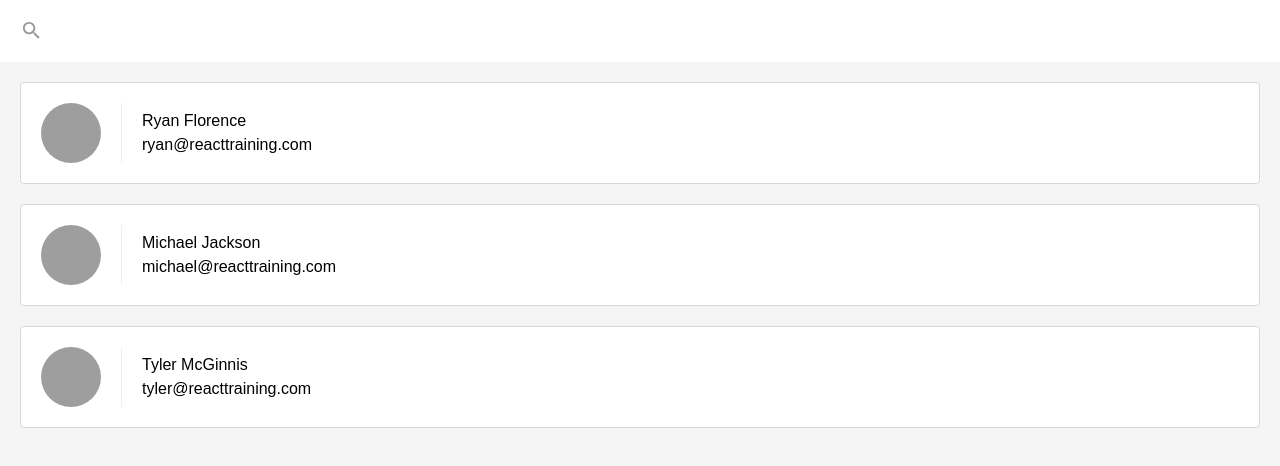
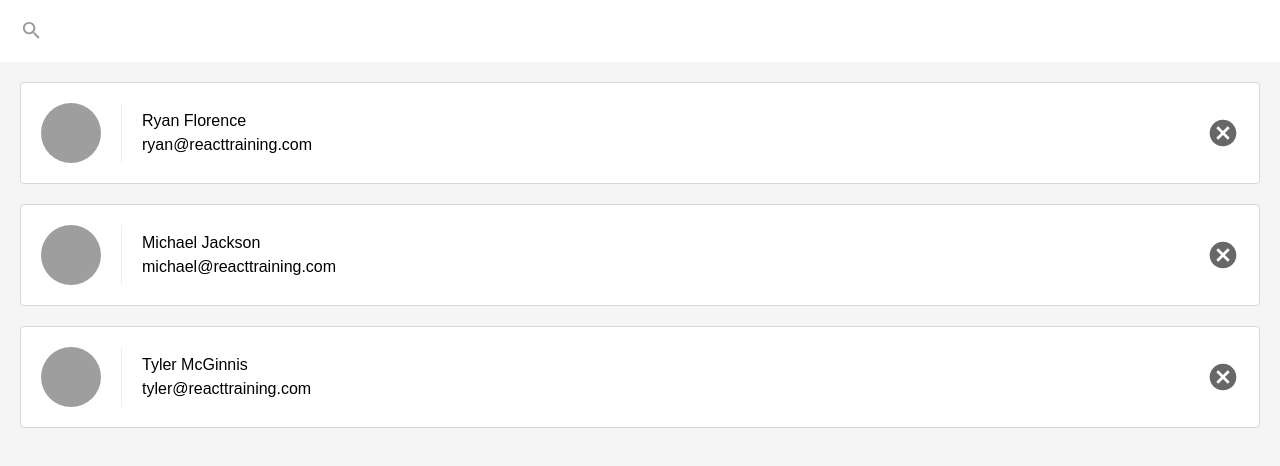
Before and after one commit to thmohd/reactjs-contacts, a React (Create React App) app: page / in a window 1280 px wide. Shown: the top 466 px of the page. Built offline with nearby package versions, Linux system fonts and the light colour scheme.

Commit message:
apply remove fuctionality

```diff
--- a/src/App.js
+++ b/src/App.js
@@ -28,10 +28,21 @@ class App extends Component {
         ]
     }
   }
+
+  removeContact = (contact) => {
+    this.setState((currentState) => ({
+      contacts: currentState.contacts.filter((c) =>{
+        return c.id !== contact.id
+      })
+    }))
+  }
+
   render() {
     return (
       <div className="App">
-        <ContactList contacts={this.state.contacts} />
+        <ContactList
+           contacts={this.state.contacts}
+           onRemoveContact={this.removeContact} />
       </div>
     );
   }
--- a/src/ContactList.js
+++ b/src/ContactList.js
@@ -17,7 +17,7 @@ class ContactList extends Component{
 
   render(){
 
-      const contacts = this.props.contacts
+      const { contacts, onRemoveContact } = this.props
       const query = this.state.query
 
       const showingContacts = query === ''
@@ -47,6 +47,11 @@ class ContactList extends Component{
                   <p>{contact.name}</p>
                   <p>{contact.email}</p>
                 </div>
+                <button
+                  onClick={() => onRemoveContact(contact) }
+                  className="contact-remove">
+                  Remove Contact
+                </button>
               </li>
             )
           })}
```
